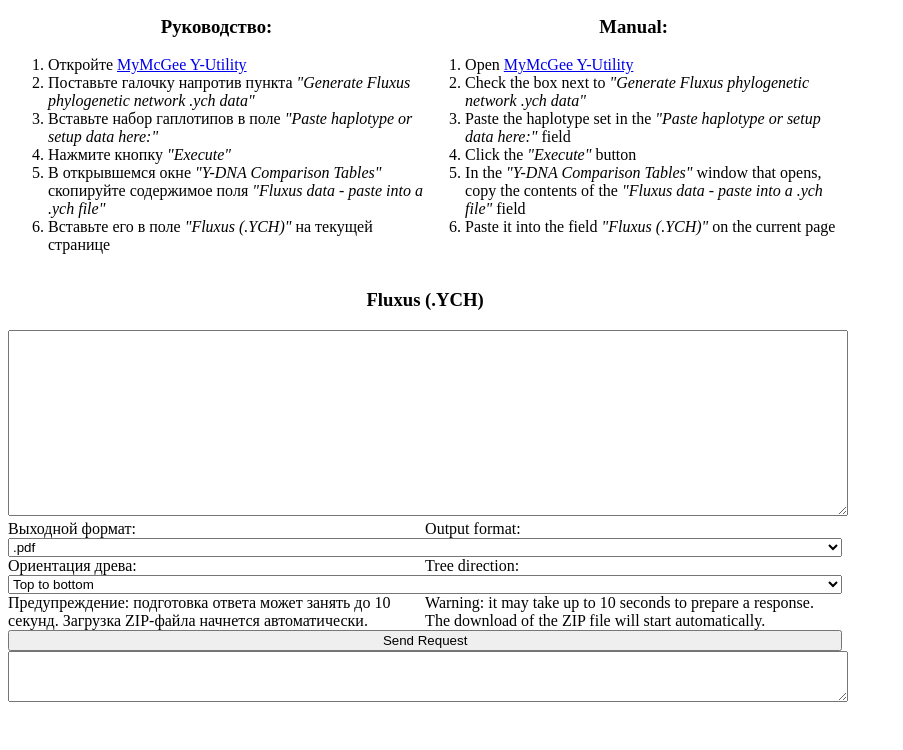
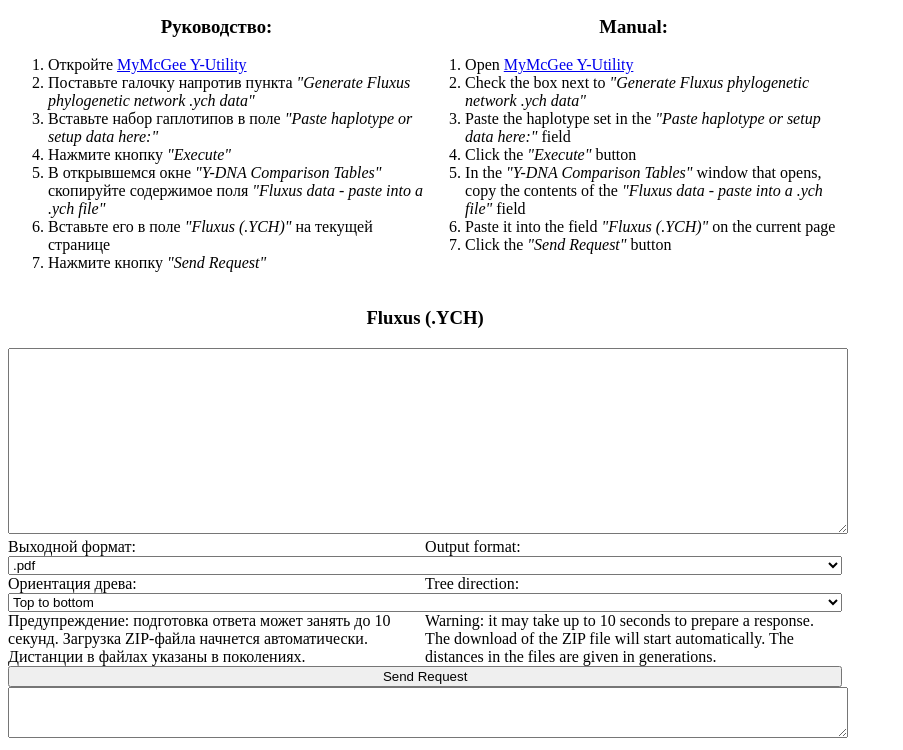
Before and after one commit to Daemon2017/yMurMur, a plain HTML site: page index.html in a window 1280 px wide. Shown: the part 88-838 px from the top of the page, without its empty margins (0-903 px from the left). Before the commit the page ends 802 px from the top, so only its background shows below. Drawn offline with Linux system fonts and the light colour scheme.

Commit message:
Расширено описание

```diff
--- a/index.html
+++ b/index.html
@@ -69,6 +69,9 @@
                     <li>
                         Вставьте его в поле <i>"Fluxus (.YCH)"</i> на текущей странице
                     </li>
+                    <li>
+                        Нажмите кнопку <i>"Send Request"</i>
+                    </li>
                 </ol>
             </div>
             <div class="column">
@@ -94,6 +97,9 @@
                     </li>
                     <li>
                         Paste it into the field <i>"Fluxus (.YCH)"</i> on the current page
+                    </li>
+                    <li>
+                        Click the <i>"Send Request"</i> button
                     </li>
                 </ol>
             </div>
@@ -138,11 +144,11 @@
         <div class="row">
             <div class="column">
                 Предупреждение: подготовка ответа может занять до 10 секунд. Загрузка
-                ZIP-файла начнется автоматически.
+                ZIP-файла начнется автоматически. Дистанции в файлах указаны в поколениях.
             </div>
             <div class="column">
                 Warning: it may take up to 10 seconds to prepare a response. The
-                download of the ZIP file will start automatically.
+                download of the ZIP file will start automatically. The distances in the files are given in generations.
             </div>
         </div>
         <div>
```
